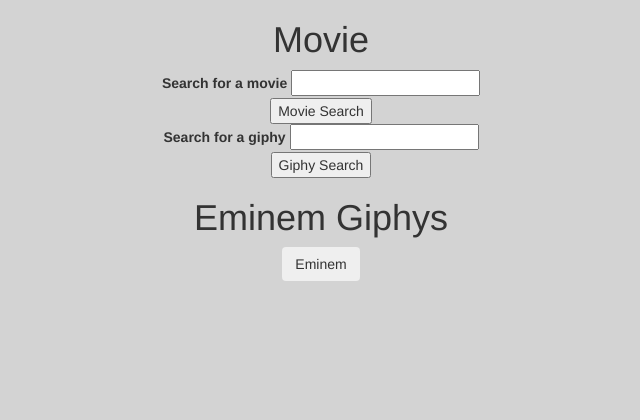
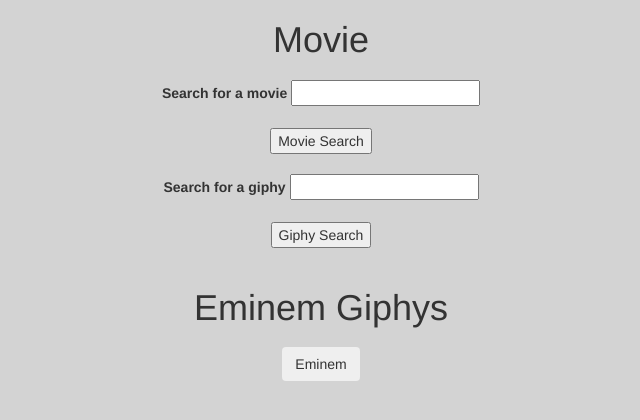
Before and after one commit to dmerk2/eminem, a PHP site: page / in a window 1280 px wide. Shown: the top 420 px of the page, without its empty margins (319-959 px from the left). Run offline with PHP 8.4, Linux system fonts and the light colour scheme; some libraries are stand-ins or nearby versions; some web fonts are replaced.

Commit message:
changed and added margins

```diff
--- a/assets/CSS/style.css
+++ b/assets/CSS/style.css
@@ -6,6 +6,7 @@ body {
 
 h1 {
 	text-align: center;
+	margin-bottom: 20px;
 }
 
 #button {
@@ -17,10 +18,22 @@ h1 {
 	text-align: center;
 }
 
-.container{
+.container {
 	text-align: center;
 }
 
 #giphy-form {
 	text-align: center;
 }
+
+#findMovie {
+	margin: 20px 0 20px 0;
+}
+
+#giphy {
+	margin: 20px 0 20px 0;
+}
+
+#findGiphy {
+	margin: 20px 0 20px 0;
+}
--- a/index.html
+++ b/index.html
@@ -44,7 +44,7 @@
 <h1>Eminem Giphys</h1>
 
 <div id="button">
-  <button data-person="eminem" class="btn btn-defualt">Eminem</button>
+  <button data-person="eminem" class="btn btn-defualt" id="eminemButton">Eminem</button>
 </div>
 
 <div id="gifsAppearHere"></div>
```
